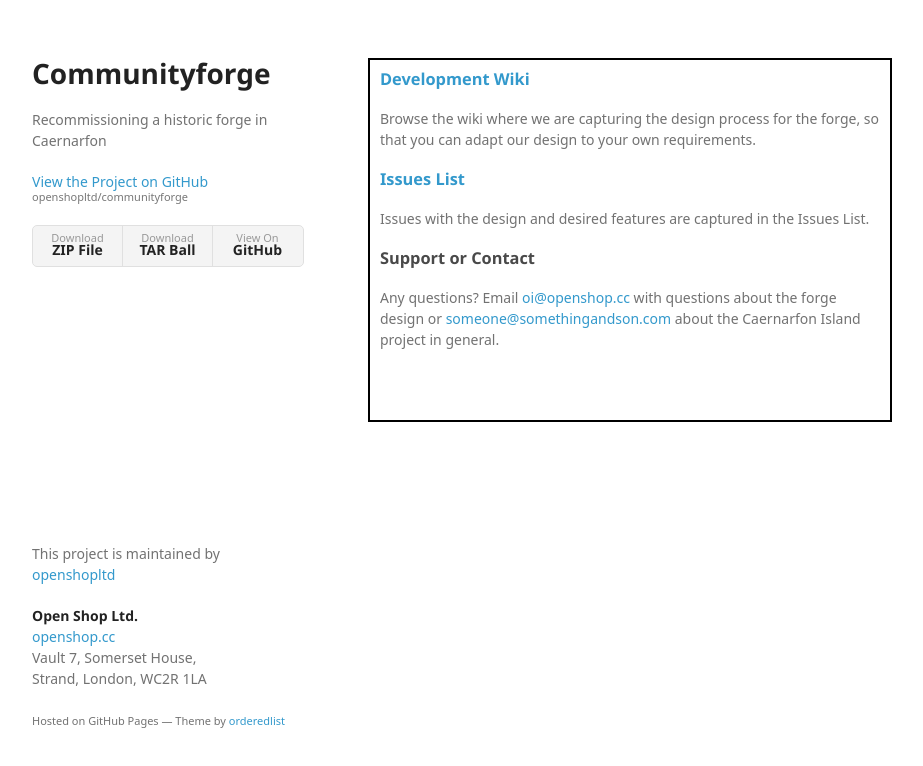
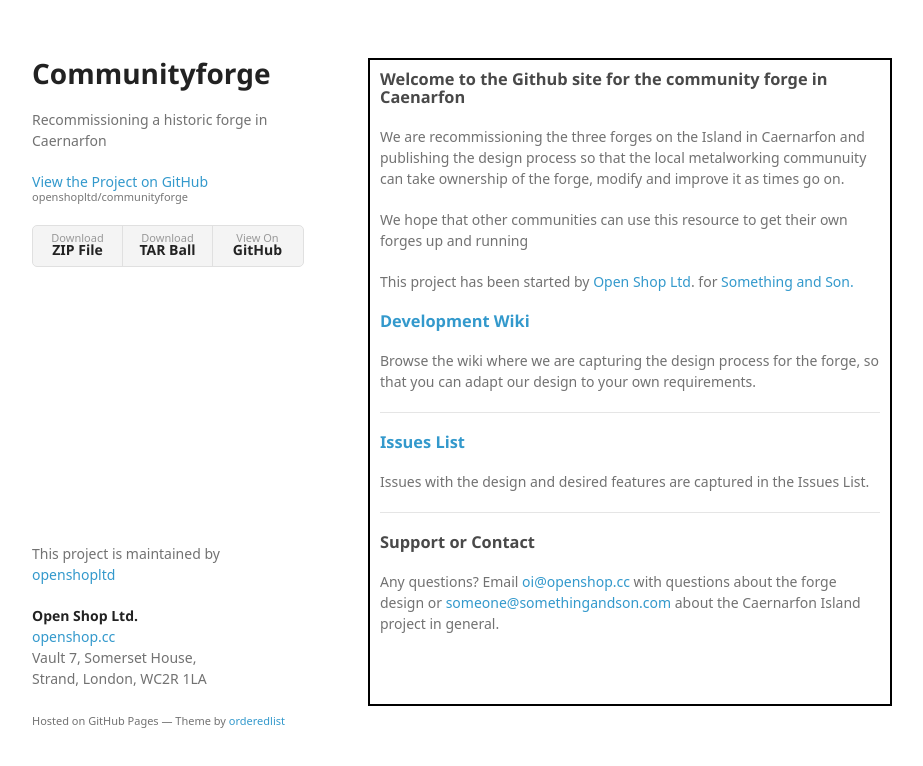
Before and after one commit to openshopltd/communityforge, a plain HTML site: page index.html in a window 1280 px wide. Shown: the whole page, without its empty margins (178-1101 px from the left). Drawn offline with Linux system fonts and the light colour scheme; a web font is replaced by a local one.

Commit message:
Update index.html

```diff
--- a/index.html
+++ b/index.html
@@ -30,13 +30,18 @@
       <section>
 
 
+<h3>
+  Welcome to the Github site for the community forge in Caenarfon</h3>
+  <p>We are recommissioning the three forges on the Island in Caernarfon and publishing the design process so that the local metalworking communuity can take ownership of the forge, modify and improve it as times go on.</p>
+  <p>We hope that other communities can use this resource to get their own forges up and running</p>
+  <p>This project has been started by <a href="http://openshop.cc">Open Shop Ltd</a>. for <a href="http://somethingandson.com"</a>Something and Son.</p>
+</h3>
 <h3><a href="https://github.com/openshopltd/communityforge/wiki">Development Wiki</a></h3>
-
 <p>Browse the wiki where we are capturing the design process for the forge, so that you can adapt our design to your own requirements.</p>
-
+<hr>
 <h3><a href="https://github.com/openshopltd/communityforge/issues">Issues List</a></h3>
 <p>Issues with the design and desired features are captured in the Issues List.</p>
-
+<hr>
 <h3>Support or Contact</h3>
 <p>Any questions? Email <a href="mailto:oi@openshop.cc">oi@openshop.cc</a> with questions about the forge design or <a href="mailto:someone@somethingandson.com">someone@somethingandson.com</a> about the Caernarfon Island project in general.</a></p>
       </section>
```
